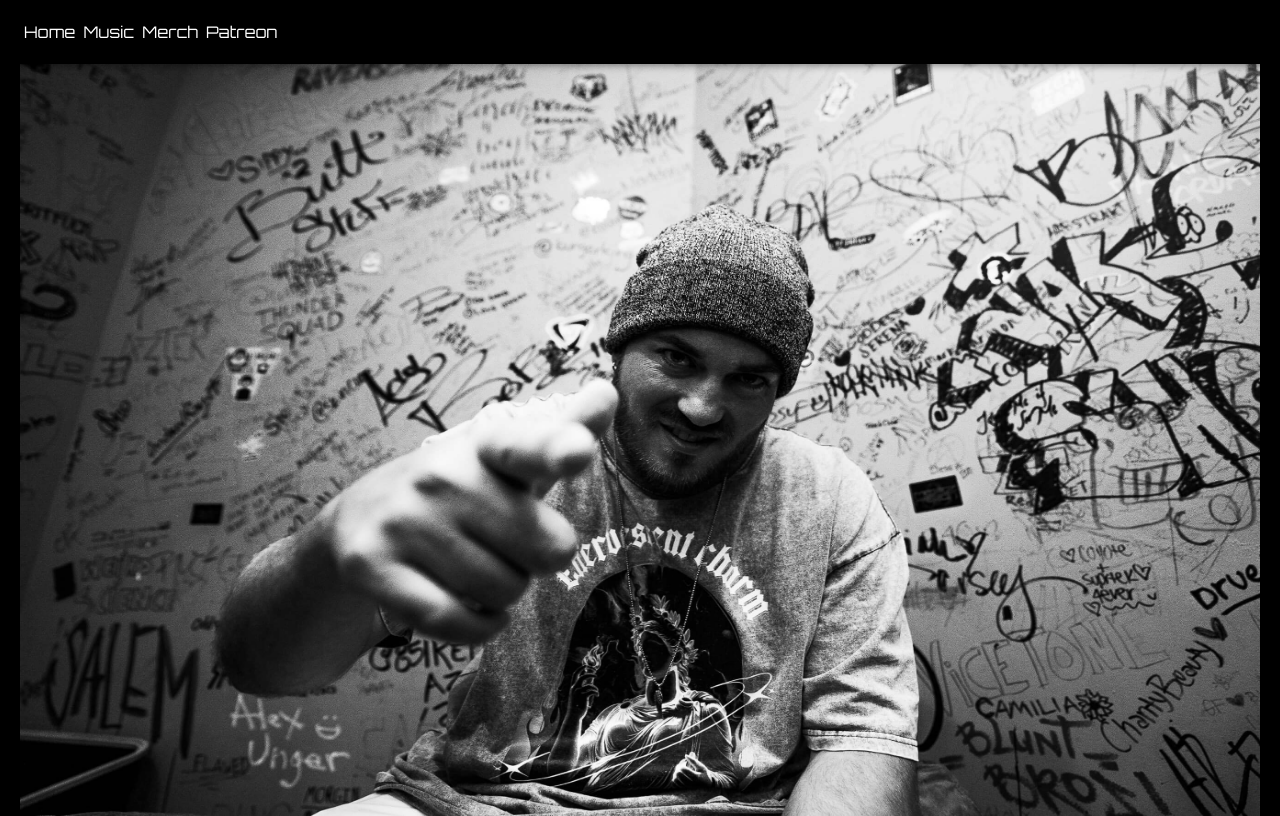
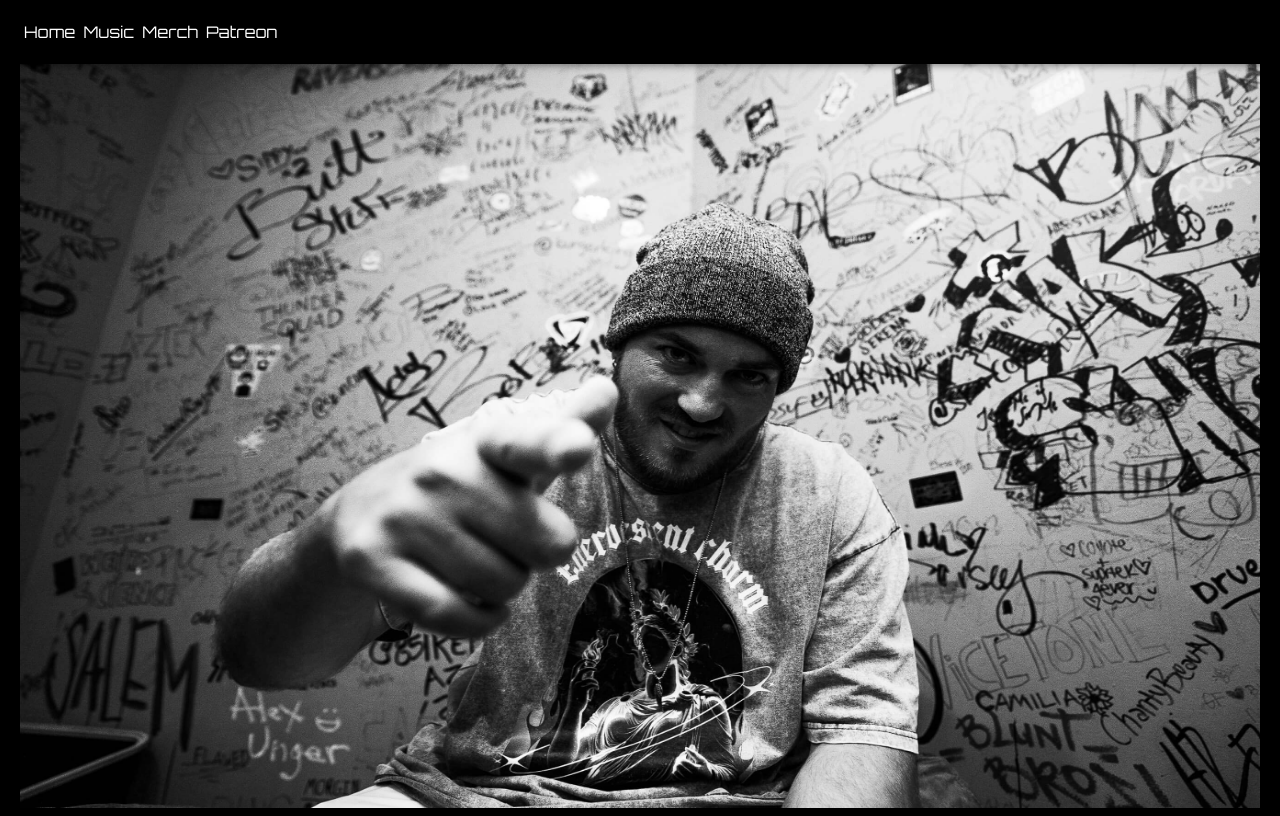
Before and after one commit to ijuliie/phocust, a Next.js app: page / in a window 1280 px wide. Built offline with nearby package versions, Linux system fonts and the light colour scheme.

Commit message:
update height

```diff
--- a/src/components/Home/Home.module.css
+++ b/src/components/Home/Home.module.css
@@ -9,7 +9,7 @@
     overflow: hidden;
 
     @media (min-width: 1080px) {
-        height: 94vh;
+        height: 93vh;
     }
 }
 
```
